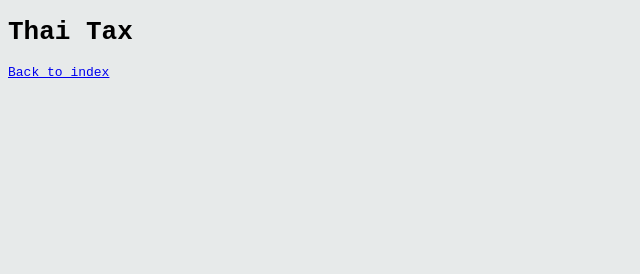
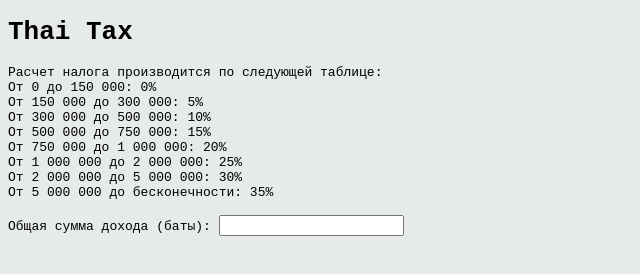
Before and after one commit to vladimirgamalyan/toolbox, a plain HTML site: page thaitax.html in a window 1280 px wide. Shown: the whole page, without its empty margins (0-640 px from the left). Drawn offline with Linux system fonts and the light colour scheme.

Commit message:
Add Thai Tax calculation

```diff
--- a/thaitax.html
+++ b/thaitax.html
@@ -2,11 +2,97 @@
 <html lang="en">
 <head>
     <meta charset="UTF-8">
+    <meta name="viewport" content="width=device-width, initial-scale=1.0">
     <title>Thai Tax</title>
     <link rel="stylesheet" href="styles.css">
+    <script>
+        window.onload = function() {
+
+            const outputDiv = document.getElementById("outputDiv");
+            const taxTableDiv = document.getElementById("taxTableDiv");
+            const inputAmount = document.getElementById("inputAmount");
+
+            function getTaxGrades() {
+                return [
+                    [150000, 5],
+                    [300000, 10],
+                    [500000, 15],
+                    [750000, 20],
+                    [1000000, 25],
+                    [2000000, 30],
+                    [5000000, 35]
+                ];
+            }
+
+            function formatMoney(amount) {
+                return amount.toString().replace(/\B(?=(\d{3})+(?!\d))/g, ' ');
+            }
+
+            function getTaxGradesExt() {
+                let taxGrades = getTaxGrades();
+                taxGrades.unshift([0, 0]);
+                taxGrades.push([-1, 0]);
+                let result = [];
+                for (let i = 0; i < taxGrades.length - 1; i++) {
+                    result.push([taxGrades[i][0], taxGrades[i + 1][0], taxGrades[i][1]]);
+                }
+                return result;
+            }
+
+            function inputAmountOnInput(e) {
+                let v = e.target.value;
+                console.log('------------');
+                const taxGrades = getTaxGrades();
+                //let outputLines = [];
+                //outputLines.push('Общая сумма: ' + formatMoney(v));
+                let totalTax = 0;
+                for (let i = taxGrades.length - 1; i >= 0; i--) {
+                    if (v > taxGrades[i][0]) {
+                        let part = v - taxGrades[i][0];
+                        let tax = part * taxGrades[i][1] / 100;
+                        totalTax += tax;
+                        console.log(taxGrades[i][0] + ' ' + part + ' tax: ' + taxGrades[i][1] + '% = ' + tax);
+                        v = v - part;
+                    }
+                }
+
+                //outputDiv.innerHTML = outputLines.join('<br>');
+                outputDiv.innerHTML = 'Налог: ' + formatMoney(totalTax) + ' бат';
+            }
+
+            function fillTaxTable() {
+
+                function toMoneyString(v) {
+                    if (v === -1) {
+                        return 'бесконечности';
+                    }
+                    return formatMoney(v);
+                }
+
+                const taxGrades = getTaxGradesExt();
+                let outputLines = ['Расчет налога производится по следующей таблице:'];
+                taxGrades.forEach(function(i) {
+                    outputLines.push('От ' + formatMoney(i[0]) + ' до ' + toMoneyString(i[1]) + ': ' + i[2] + '%');
+                });
+                taxTableDiv.innerHTML = outputLines.join('<br>');
+            }
+
+            fillTaxTable();
+            inputAmount.addEventListener("input", inputAmountOnInput);
+        };
+    </script>
 </head>
 <body>
 <h1>Thai Tax</h1>
-<a href="index.html">Back to index</a>
+<div>
+    <div id="taxTableDiv"></div>
+    <br>
+    <div>
+        <label for="inputAmount">Общая сумма дохода (баты):</label>
+        <input type="number" id="inputAmount" name="inputAmount">
+    </div>
+    <br>
+    <div id="outputDiv"></div>
+</div>
 </body>
 </html>
```
